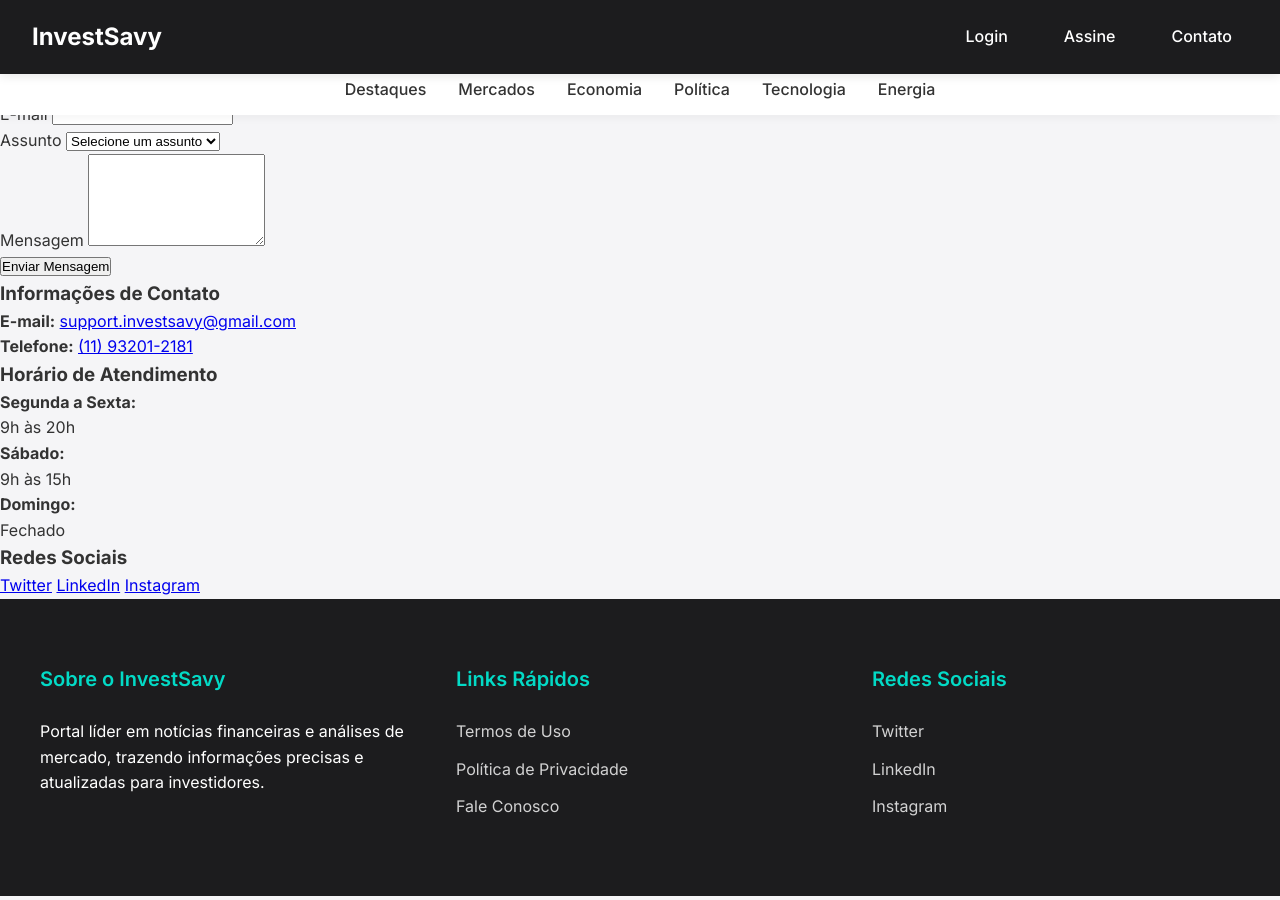
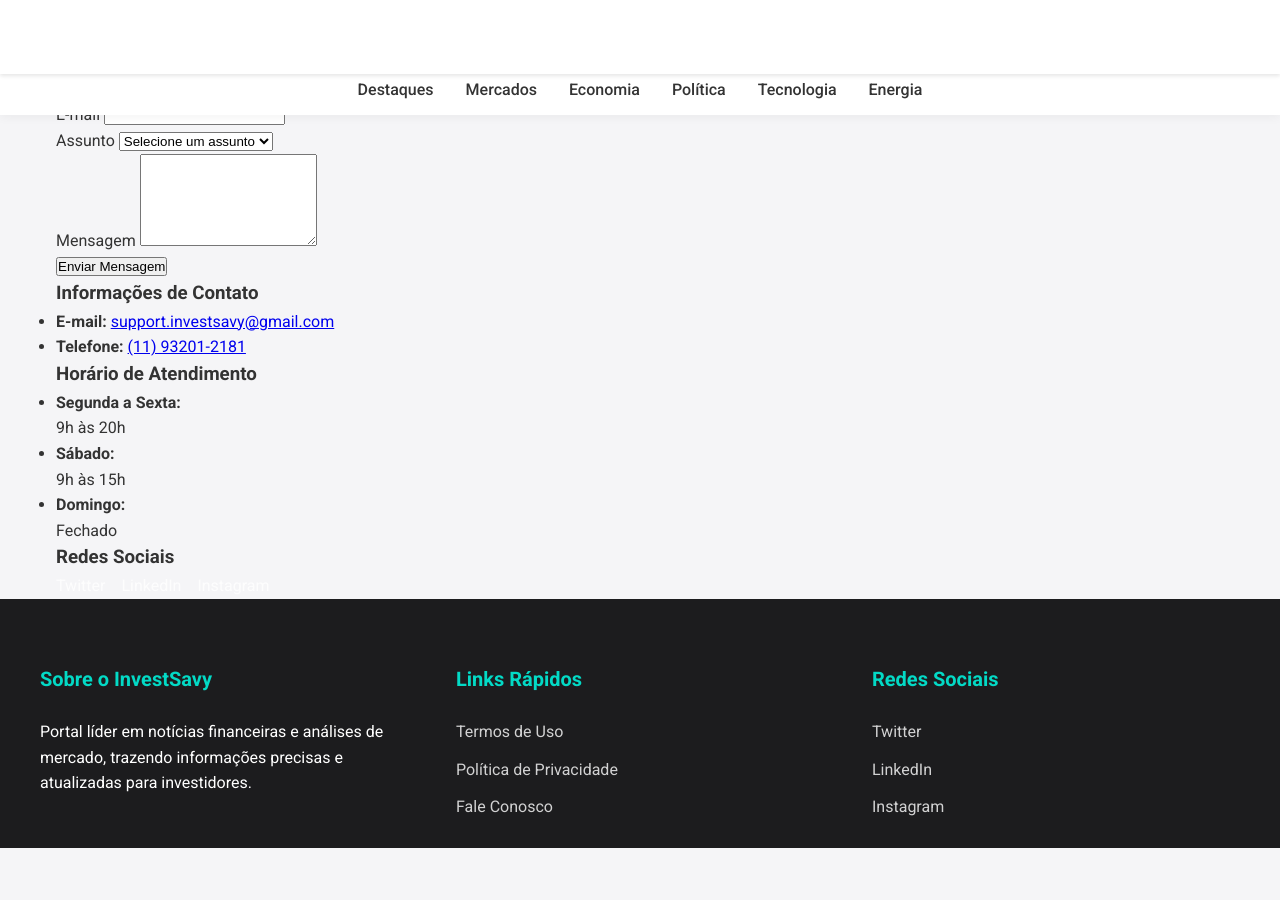
Before and after one commit to LCodeBase/InvestSavy-Rebuild, a Jekyll site: the page contato.html, which Jekyll copies as it is, in a window 1280 px wide. Built offline with Jekyll 4.4.1, drawn with Linux system fonts in a browser that asks for light colours.

Commit message:
adiciona link para o stylesheet main.css nas páginas assine.html e contato.html

```diff
--- a/assine.html
+++ b/assine.html
@@ -6,6 +6,7 @@
     <title>Assine InvestSavy - Portal de Notícias Financeiras</title>
     <link rel="icon" type="image/x-icon" href="assets/images/Logo1.png" />
     <link rel="stylesheet" href="assets/css/style.css" />
+    <link rel="stylesheet" href="assets/css/main.css" />
     <link
       href="https://fonts.googleapis.com/css2?family=Inter:wght@400;500;600;700&family=Roboto:wght@400;500;700&display=swap"
       rel="stylesheet"
--- a/contato.html
+++ b/contato.html
@@ -6,6 +6,7 @@
     <title>Contato - InvestSavy</title>
     <link rel="icon" type="image/x-icon" href="assets/images/Logo1.png" />
     <link rel="stylesheet" href="assets/css/style.css" />
+    <link rel="stylesheet" href="assets/css/main.css" />
     <link
       href="https://fonts.googleapis.com/css2?family=Inter:wght@400;500;600;700&family=Roboto:wght@400;500;700&display=swap"
       rel="stylesheet"
```
